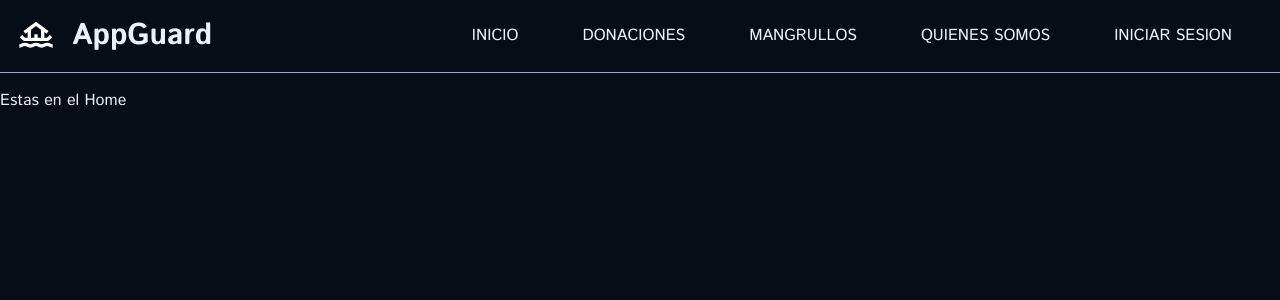
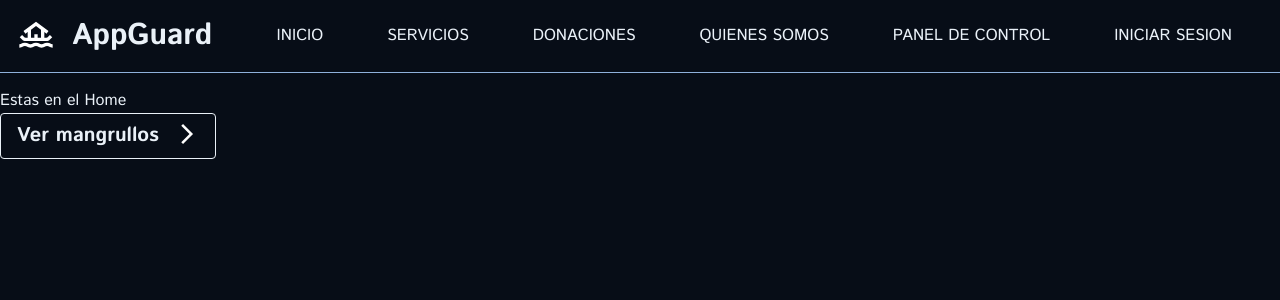
Before and after one commit to AppGuardD/AppGuard-Front, a React (Vite) app in the folder front-end/: page /home in a window 1280 px wide. Shown: the top 300 px of the page. Built offline with nearby package versions, Linux system fonts and the light colour scheme; a web font is replaced by a local one.

Commit message:
cambios para tener el panel admin

```diff
--- a/front-end/src/App.tsx
+++ b/front-end/src/App.tsx
@@ -9,6 +9,7 @@ import Mangrullos from "./views/Mangrullos/Mangrullos"
 import NavBar from "./components/NavBar/NavBar"
 import Events from "./views/Events/Events"
 import Login from "./views/Login/Login"
+import Admin from "./views/Admin/Admin"
 
 const App = () => {
   return (
@@ -53,6 +54,7 @@ const App = () => {
             <About description="Aca va la descripción de quienes somos" />
           }
         />
+        <Route path="/admin" element={<Admin />} />
         <Route
           path="/event"
           element={
--- a/front-end/src/components/NavBar/NavBar.tsx
+++ b/front-end/src/components/NavBar/NavBar.tsx
@@ -16,19 +16,24 @@ export default function NavBar() {
             INICIO
           </button>
         </Link>
+        <Link to={"/home"}>
+          <button className="transition ease-in-out delay-150 py-1 px-2 mx-6 hover:ring-2 ring-accent rounded">
+            SERVICIOS
+          </button>
+        </Link>
         <Link to={"/donations"}>
           <button className="transition ease-in-out delay-150 py-1 px-2 mx-6 hover:ring-2 ring-accent rounded">
             DONACIONES
           </button>
         </Link>
-        <Link to={"/mangrullos"}>
-          <button className="transition ease-in-out delay-150 py-1 px-2 mx-6 hover:ring-2 ring-accent rounded">
-            MANGRULLOS
-          </button>
-        </Link>
         <Link to={"/about"}>
           <button className="transition ease-in-out delay-150 py-1 px-2 mx-6 hover:ring-2 ring-accent rounded">
             QUIENES SOMOS
+          </button>
+        </Link>
+        <Link to={"/admin"}>
+          <button className="transition ease-in-out delay-150 py-1 px-2 mx-6 hover:ring-2 ring-accent rounded">
+            PANEL DE CONTROL
           </button>
         </Link>
         <Link to={"/login"}>
--- /dev/null
+++ b/front-end/src/views/Admin/Admin.tsx
@@ -0,0 +1,11 @@
+import type React from "react"
+
+const Admin: React.FC = () => {
+  return (
+    <div>
+      <p>este es el panel de los admins</p>
+    </div>
+  )
+}
+
+export default Admin
--- a/front-end/src/views/Home/Home.tsx
+++ b/front-end/src/views/Home/Home.tsx
@@ -1,4 +1,7 @@
+import rightArrow from "../../assets/right-arrow.svg"
+
 import type React from "react"
+import { Link } from "react-router-dom"
 
 interface homeComponents {
   description: string
@@ -8,6 +11,12 @@ const Home: React.FC<homeComponents> = ({ description }) => {
   return (
     <div>
       <p>{description}</p>
+      <Link to={`/mangrullos`}>
+        <button className="flex text-xl transition ease-in-out delay-150 hover:-translate-y-1 hover:scale-110 bg-transparent hover:bg-accent font-semibold py-2 px-4 border rounded">
+          Ver mangrullos
+          <img className="pl-4" src={rightArrow} alt="" />
+        </button>
+      </Link>
     </div>
   )
 }
```
